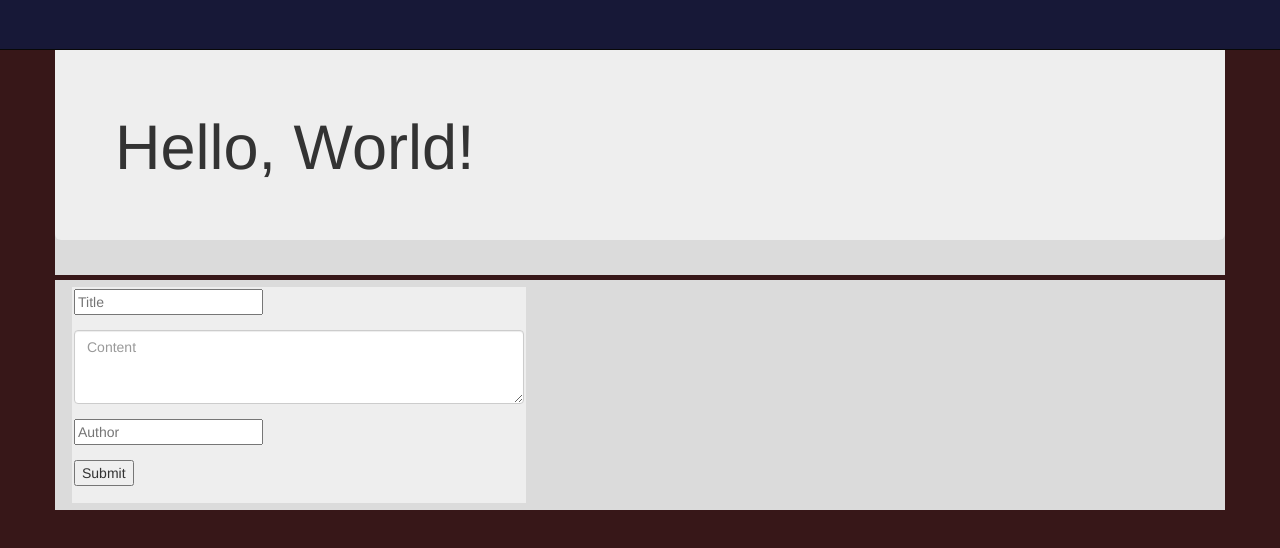
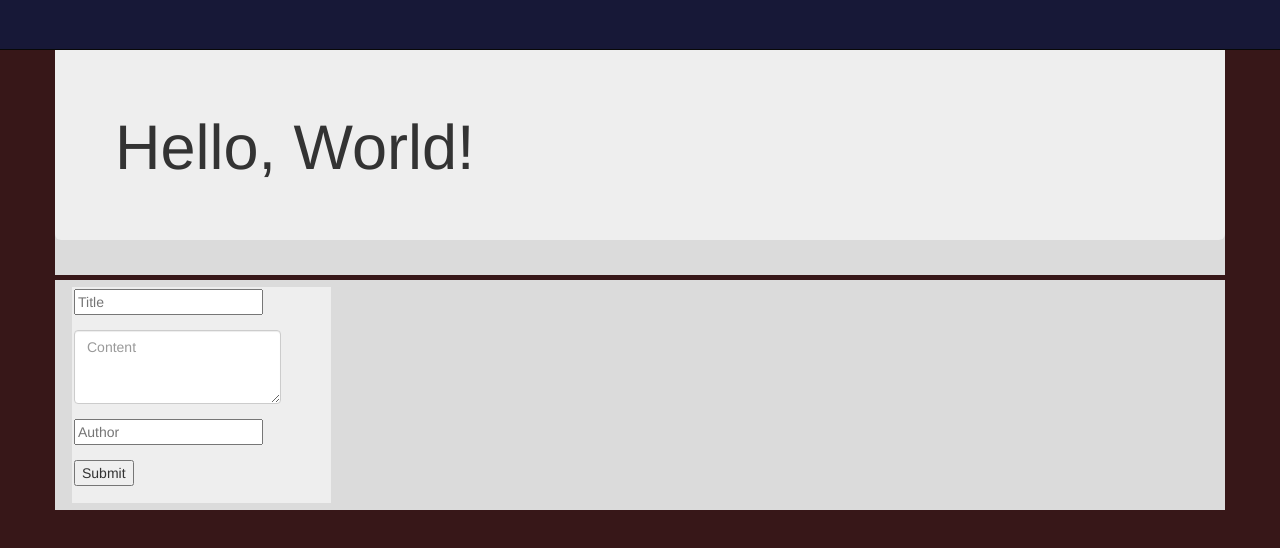
Before and after one commit to CapellaBlue/coders_app_frontend, a website: page public/index.html in a window 1280 px wide. Drawn offline with nearby package versions, Linux system fonts and the light colour scheme; no server answers.

Commit message:
styling good morning

```diff
--- a/public/css/style.css
+++ b/public/css/style.css
@@ -12,7 +12,6 @@ body {
 #jumbo-container {
     margin-top: 40px;
     margin-bottom: 5px;
-
 }
 
 .posts {
--- a/public/index.html
+++ b/public/index.html
@@ -45,12 +45,12 @@
 
         <div class="posts-container">
             <div ng-hide="ctrl.viewOnePost" class="row">
-                <div ng-repeat="post in ctrl.posts" class="posts col-sm-7">
+                <div ng-repeat="post in ctrl.posts" class="posts col-sm-6 col-md-8">
                     <h5 ng-click="ctrl.showPostComments(post.id, $index)">{{post.title}}</h5>
                     <!-- <p>{{post.content}}</p> -->
                     <small>By {{post.author}}</small>
                 </div>
-                <div class="col-sm-5">
+                <div class="col-sm-5 col-md-3">
                     <form ng-submit="ctrl.createPost()" class="form-horizontal">
                         <div class="form-group">
                             <div class="col-sm-10">
@@ -58,7 +58,7 @@
                             </div>
                         </div>
                         <div class="form-group">
-                            <div class="col-sm-12">
+                            <div class="col-sm-10">
                                 <textarea class="form-control" rows="3"ng-model="ctrl.postFormdata.content" placeholder="Content"></textarea>
                             </div>
                         </div>
```
